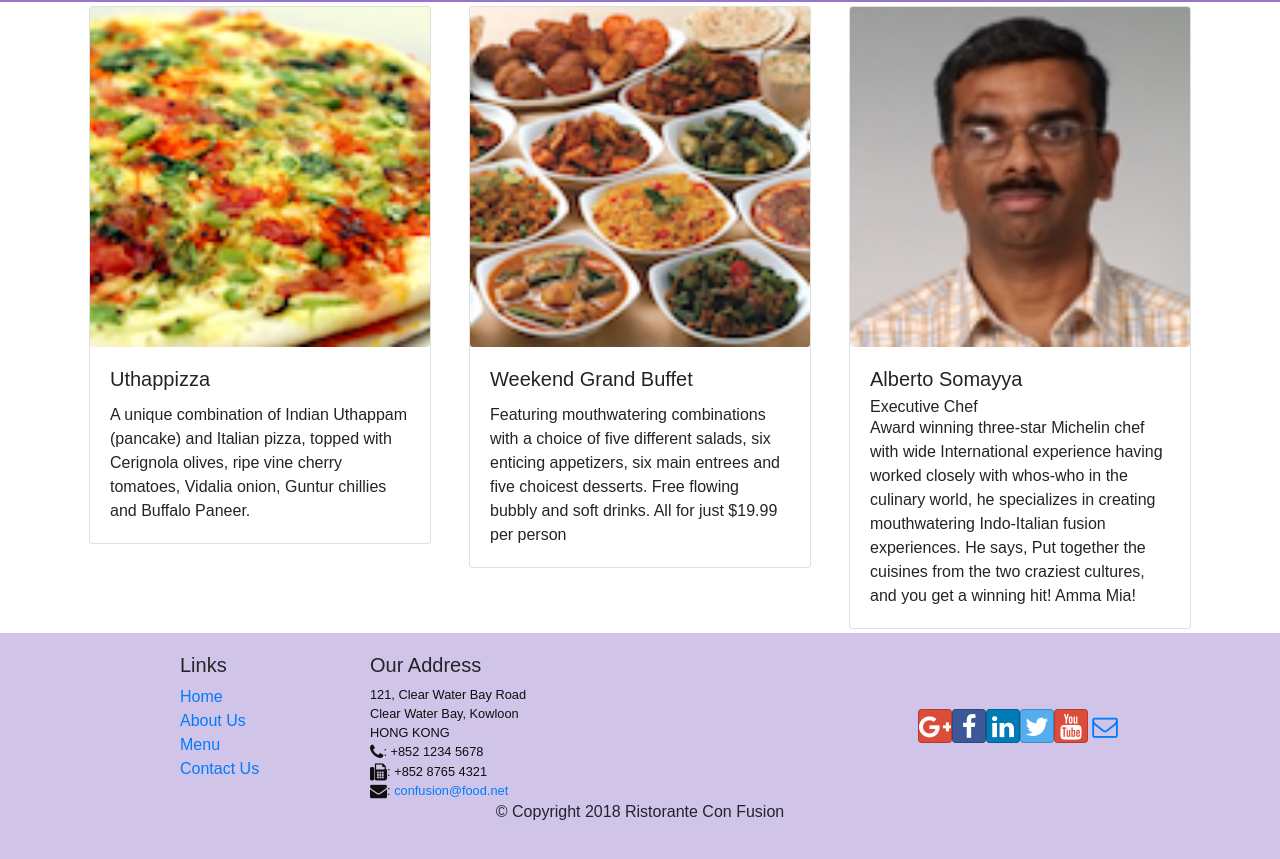
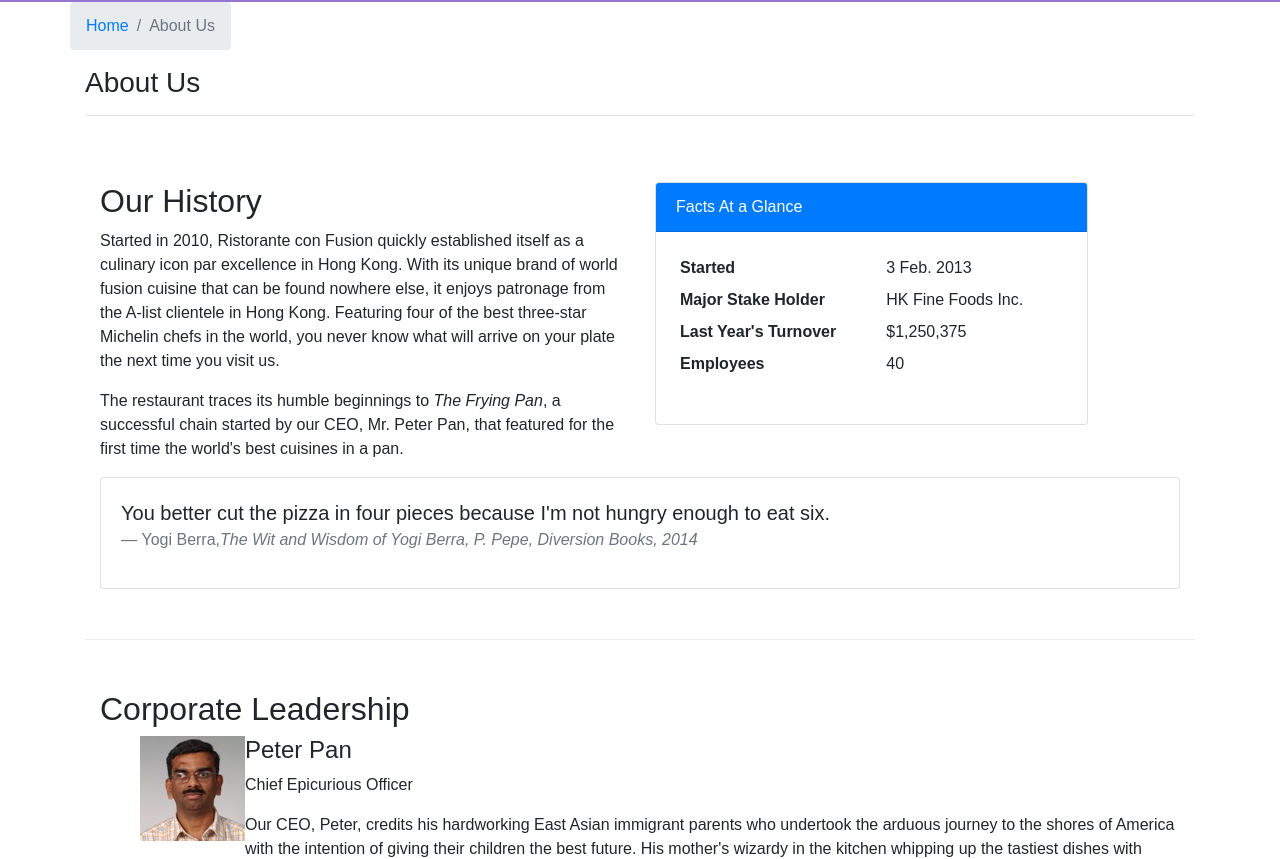
Before and after one commit to chuabingquan/react-coursera-course, a React (Create React App) app: page /aboutus in a window 1280 px wide. Before the commit this address led to /home. Shown: the part 340-1199 px from the top of the page. Built offline with nearby package versions, Linux system fonts and the light colour scheme.

Commit message:
Implemented about us page.
Roughly completed assignment 2.

```diff
--- a/public/index.html
+++ b/public/index.html
@@ -19,7 +19,7 @@
       work correctly both with client-side routing and a non-root public URL.
       Learn how to configure a non-root public URL by running `npm run build`.
     -->
-    <title>React App</title>
+    <title>ConFusion</title>
   </head>
   <body>
     <noscript>
--- /dev/null
+++ b/src/components/AboutComponent.js
@@ -0,0 +1,111 @@
+import React from "react";
+import {
+  Breadcrumb,
+  BreadcrumbItem,
+  Card,
+  CardBody,
+  CardHeader,
+  Media
+} from "reactstrap";
+import { Link } from "react-router-dom";
+
+const About = ({ leaders }) => {
+  const allLeaders = leaders.map(leader => {
+    return (
+      <Media key={leader.id}>
+        <Media left top>
+          <Media object src={leader.image} alt={leader.name} />
+        </Media>
+        <Media body>
+          <Media heading>{leader.name}</Media>
+          <p>{leader.designation}</p>
+          <p>{leader.description}</p>
+        </Media>
+      </Media>
+    );
+  });
+
+  return (
+    <div className="container">
+      <div className="row">
+        <Breadcrumb>
+          <BreadcrumbItem>
+            <Link to="/home">Home</Link>
+          </BreadcrumbItem>
+          <BreadcrumbItem active>About Us</BreadcrumbItem>
+        </Breadcrumb>
+        <div className="col-12">
+          <h3>About Us</h3>
+          <hr />
+        </div>
+      </div>
+      <div className="row row-content">
+        <div className="col-12 col-md-6">
+          <h2>Our History</h2>
+          <p>
+            Started in 2010, Ristorante con Fusion quickly established itself as
+            a culinary icon par excellence in Hong Kong. With its unique brand
+            of world fusion cuisine that can be found nowhere else, it enjoys
+            patronage from the A-list clientele in Hong Kong. Featuring four of
+            the best three-star Michelin chefs in the world, you never know what
+            will arrive on your plate the next time you visit us.
+          </p>
+          <p>
+            The restaurant traces its humble beginnings to{" "}
+            <em>The Frying Pan</em>, a successful chain started by our CEO, Mr.
+            Peter Pan, that featured for the first time the world's best
+            cuisines in a pan.
+          </p>
+        </div>
+        <div className="col-12 col-md-5">
+          <Card>
+            <CardHeader className="bg-primary text-white">
+              Facts At a Glance
+            </CardHeader>
+            <CardBody>
+              <dl className="row p-1">
+                <dt className="col-6">Started</dt>
+                <dd className="col-6">3 Feb. 2013</dd>
+                <dt className="col-6">Major Stake Holder</dt>
+                <dd className="col-6">HK Fine Foods Inc.</dd>
+                <dt className="col-6">Last Year's Turnover</dt>
+                <dd className="col-6">$1,250,375</dd>
+                <dt className="col-6">Employees</dt>
+                <dd className="col-6">40</dd>
+              </dl>
+            </CardBody>
+          </Card>
+        </div>
+        <div className="col-12">
+          <Card>
+            <CardBody className="bg-faded">
+              <blockquote className="blockquote">
+                <p className="mb-0">
+                  You better cut the pizza in four pieces because I'm not hungry
+                  enough to eat six.
+                </p>
+                <footer className="blockquote-footer">
+                  Yogi Berra,
+                  <cite title="Source Title">
+                    The Wit and Wisdom of Yogi Berra, P. Pepe, Diversion Books,
+                    2014
+                  </cite>
+                </footer>
+              </blockquote>
+            </CardBody>
+          </Card>
+        </div>
+      </div>
+      <div className="row row-content">
+        <div className="col-12">
+          <h2>Corporate Leadership</h2>
+        </div>
+        <div className="col-12">
+          <Media list>{allLeaders}</Media>
+        </div>
+      </div>
+    </div>
+  );
+};
+
+export default About;
--- a/src/components/MainComponent.js
+++ b/src/components/MainComponent.js
@@ -1,5 +1,6 @@
 import React, { Component } from "react";
 import Home from "./HomeComponent";
+import About from "./AboutComponent";
 import Menu from "./MenuComponent";
 import Contact from "./ContactComponent";
 import DishDetail from "./DishDetailComponent";
@@ -61,6 +62,10 @@ class Main extends Component {
         <Switch>
           <Route path="/home" component={HomePage} />
           <Route
+            path="/aboutus"
+            component={() => <About leaders={this.state.leaders} />}
+          />
+          <Route
             exact
             path="/menu"
             component={() => <Menu dishes={this.state.dishes} />}
--- a/src/components/MenuComponent.js
+++ b/src/components/MenuComponent.js
@@ -22,8 +22,8 @@ const RenderMenuItem = ({ dish, onClick }) => {
   );
 };
 
-const Menu = props => {
-  const menu = props.dishes.map(dish => {
+const Menu = ({ dishes }) => {
+  const menu = dishes.map(dish => {
     return (
       <div key={dish.id} className="col-12 col-md-5 m-1">
         <RenderMenuItem dish={dish} />
```
